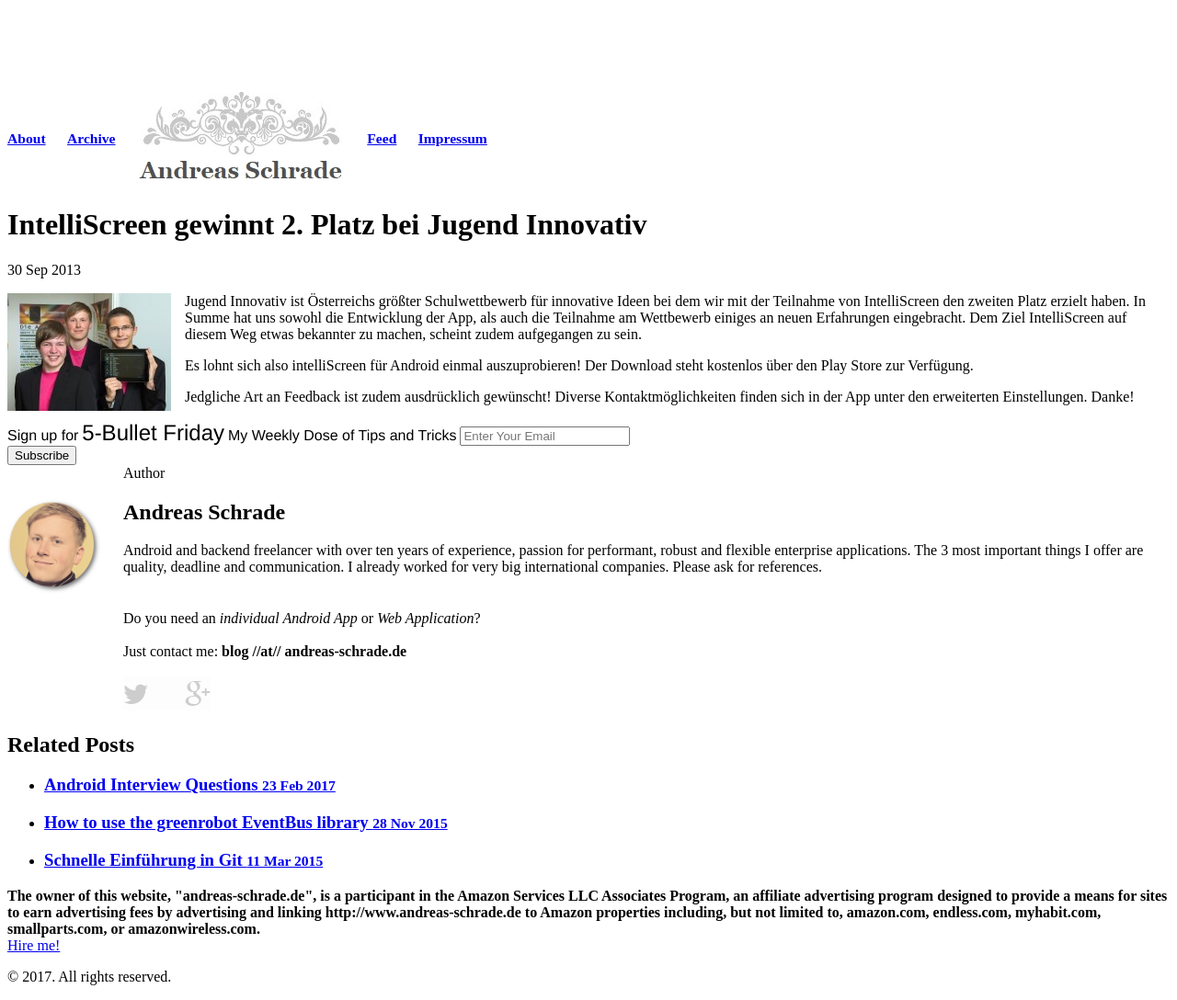
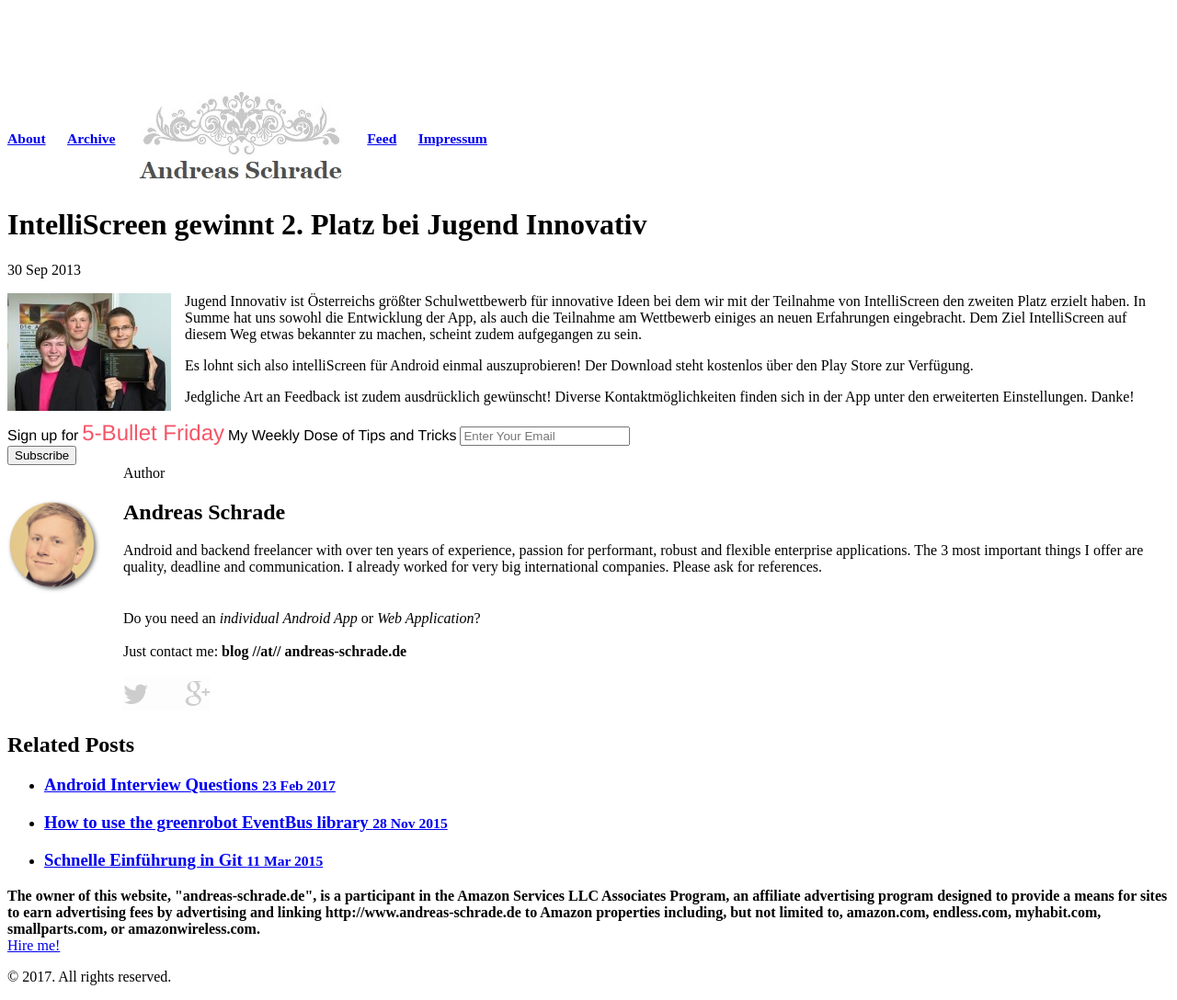
Before and after one commit to andreasschrade/andreasschrade.github.com, a Jekyll site: the page built from _posts/2013-09-30-intelliscreen-second-place.md, in a window 1280 px wide. Shown: the whole page at 92% size. Built offline with Jekyll 4.4.1, drawn with Linux system fonts in a browser that asks for light colours; Markdown is read by kramdown in place of the engine named in the settings; comment, search, counter and statistics services are not loaded.

Commit message:
fixed newsletter signup

```diff
--- a/_layouts/post.html
+++ b/_layouts/post.html
@@ -29,7 +29,7 @@
 <form action="//exynap.us14.list-manage.com/subscribe/post?u=be36936da288eb536563e6afd&amp;id=19b27ddc9b" method="post" id="mc-embedded-subscribe-form" name="mc-embedded-subscribe-form" class="validate" target="_blank" novalidate>
     <div id="mc_embed_signup_scroll">
   <label for="mce-EMAIL" style="font-size:16px">Sign up for</label>
-  <label for="mce-EMAIL" style="font-size:24px">5-Bullet Friday</label>
+  <label for="mce-EMAIL" style="font-size:24px; color: #f55567">5-Bullet Friday</label>
   <label for="mce-EMAIL" style="font-size:16px">My Weekly Dose of Tips and Tricks</label>
   <input type="email" value="" name="EMAIL" class="email" id="mce-EMAIL" placeholder="Enter Your Email" required>
     <!-- real people should not fill this in and expect good things - do not remove this or risk form bot signups-->
--- a/public/css/poole.css
+++ b/public/css/poole.css
@@ -67,10 +67,11 @@
 #mc_embed_signup {
     font-size: 16px !important;
     font-family: "Georgia", "Helvetica Neue", Helvetica, Arial, sans-serif !important;
+    margin-bottom: 4em;
 }
 
 #mc_embed_signup label {
-  padding-bottom: 0px !important;
+  padding-bottom: 4px !important;
 }
 
 /* End Mailchimp stuff */
```
